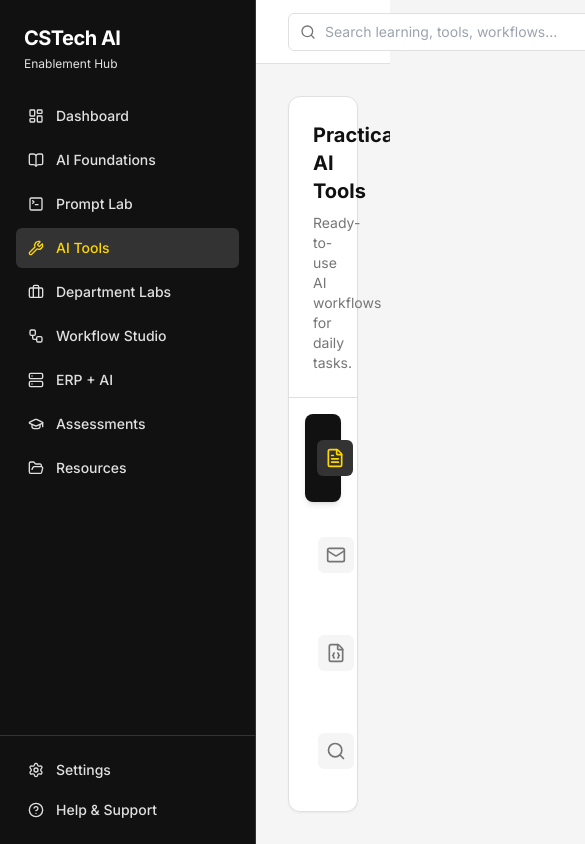
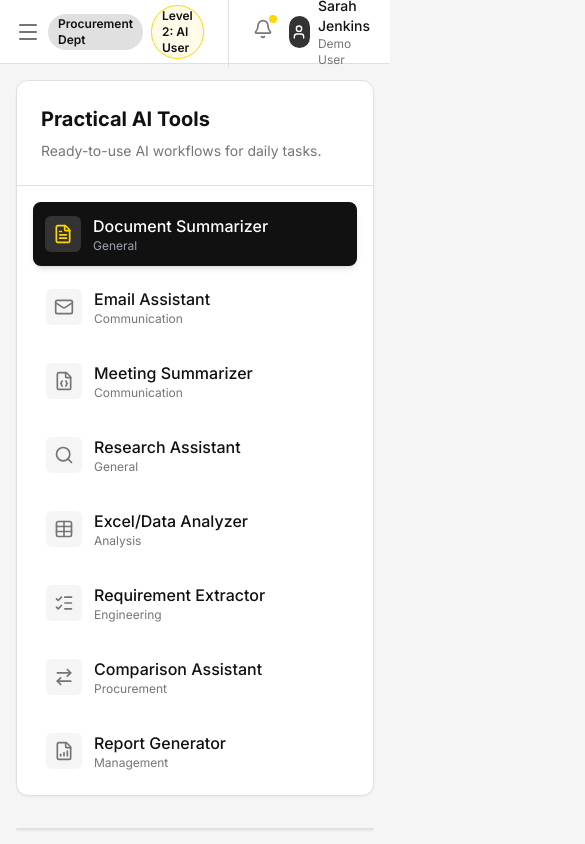
Before and after one commit to pruthvirajtarode/CSTech-AI-Enablement-Hub, a React (Vite) app: page /tools in a window 390 px wide. Shown: the top 844 px of the page, 585 px wide, since content can reach past the window. Built offline with nearby package versions, Linux system fonts and the light colour scheme.

Commit message:
Polish UI, fix buttons, add responsive layout, and improve SEO

```diff
--- a/index.html
+++ b/index.html
@@ -4,7 +4,8 @@
     <meta charset="UTF-8" />
     <link rel="icon" type="image/svg+xml" href="/favicon.svg" />
     <meta name="viewport" content="width=device-width, initial-scale=1.0" />
-    <title>cstglobal</title>
+    <meta name="description" content="CSTech AI Enablement Hub - Learn and apply AI in your daily workflows." />
+    <title>CSTech AI Enablement Hub</title>
   </head>
   <body>
     <div id="root"></div>
--- a/src/components/navigation/Sidebar.tsx
+++ b/src/components/navigation/Sidebar.tsx
@@ -16,7 +16,12 @@ import {
   X
 } from 'lucide-react';
 
-export function Sidebar() {
+interface SidebarProps {
+  isOpen?: boolean;
+  setIsOpen?: (isOpen: boolean) => void;
+}
+
+export function Sidebar({ isOpen = false, setIsOpen }: SidebarProps) {
   const [activeModal, setActiveModal] = useState<'settings' | 'help' | null>(null);
 
   const navItems = [
@@ -32,11 +37,27 @@ export function Sidebar() {
   ];
 
   return (
-    <aside className="w-64 h-screen bg-brand-black text-brand-white flex flex-col fixed left-0 top-0 border-r border-brand-charcoal overflow-y-auto">
-      <div className="p-6">
-        <h1 className="text-xl font-bold tracking-tight">CSTech AI</h1>
-        <p className="text-xs text-brand-gray mt-1">Enablement Hub</p>
-      </div>
+    <>
+      {/* Mobile Backdrop */}
+      {isOpen && (
+        <div
+          className="fixed inset-0 bg-black/50 z-40 lg:hidden"
+          onClick={() => setIsOpen?.(false)}
+        />
+      )}
+      <aside className={cn(
+        "w-64 h-screen bg-brand-black text-brand-white flex flex-col fixed left-0 top-0 border-r border-brand-charcoal overflow-y-auto z-50 transition-transform duration-300",
+        isOpen ? "translate-x-0" : "-translate-x-full lg:translate-x-0"
+      )}>
+        <div className="p-6 flex items-center justify-between">
+          <div>
+            <h1 className="text-xl font-bold tracking-tight">CSTech AI</h1>
+            <p className="text-xs text-brand-gray mt-1">Enablement Hub</p>
+          </div>
+          <button className="lg:hidden text-brand-gray hover:text-white" onClick={() => setIsOpen?.(false)}>
+            <X className="w-6 h-6" />
+          </button>
+        </div>
 
       <nav className="flex-1 px-4 space-y-1">
         {navItems.map((item) => (
@@ -118,5 +139,6 @@ export function Sidebar() {
         </div>
       )}
     </aside>
+    </>
   );
 }
--- a/src/components/navigation/Topbar.tsx
+++ b/src/components/navigation/Topbar.tsx
@@ -1,14 +1,26 @@
 import { useState } from 'react';
-import { Search, Bell, User } from 'lucide-react';
+import { Search, Bell, User, Menu } from 'lucide-react';
 import { Badge } from '../ui/Badge';
 
-export function Topbar() {
+interface TopbarProps {
+  onMenuClick?: () => void;
+}
+
+export function Topbar({ onMenuClick }: TopbarProps) {
   const [showNotifications, setShowNotifications] = useState(false);
 
   return (
-    <header className="h-16 bg-white border-b border-brand-gray flex items-center justify-between px-8 sticky top-0 z-10">
+    <header className="h-16 bg-white border-b border-brand-gray flex items-center justify-between px-4 lg:px-8 sticky top-0 z-10">
       <div className="flex items-center gap-4">
-        <div className="relative">
+        {onMenuClick && (
+          <button
+            className="lg:hidden p-2 -ml-2 text-brand-darkGray hover:text-brand-black transition-colors"
+            onClick={onMenuClick}
+          >
+            <Menu className="w-6 h-6" />
+          </button>
+        )}
+        <div className="relative hidden sm:block">
           <Search className="w-4 h-4 absolute left-3 top-1/2 -translate-y-1/2 text-brand-darkGray" />
           <input
             type="text"
--- a/src/layouts/AppLayout.tsx
+++ b/src/layouts/AppLayout.tsx
@@ -1,14 +1,17 @@
+import { useState } from 'react';
 import { Outlet } from 'react-router-dom';
 import { Sidebar } from '../components/navigation/Sidebar';
 import { Topbar } from '../components/navigation/Topbar';
 
 export function AppLayout() {
+  const [isSidebarOpen, setIsSidebarOpen] = useState(false);
+
   return (
-    <div className="flex min-h-screen bg-brand-lightGray">
-      <Sidebar />
-      <div className="flex-1 ml-64 flex flex-col min-w-0">
-        <Topbar />
-        <main className="flex-1 p-8 overflow-y-auto">
+    <div className="flex min-h-screen bg-brand-lightGray relative">
+      <Sidebar isOpen={isSidebarOpen} setIsOpen={setIsSidebarOpen} />
+      <div className="flex-1 lg:ml-64 flex flex-col min-w-0 w-full transition-all duration-300">
+        <Topbar onMenuClick={() => setIsSidebarOpen(true)} />
+        <main className="flex-1 p-4 lg:p-8 overflow-y-auto">
           <Outlet />
         </main>
       </div>
--- a/src/pages/AIFoundations.tsx
+++ b/src/pages/AIFoundations.tsx
@@ -116,7 +116,7 @@ const moduleContent: Record<number, React.ReactNode> = {
           ></textarea>
 
           <div className="flex justify-end">
-            <Button>Submit Answer</Button>
+            <Button onClick={() => alert("Answer submitted for review!")}>Submit Answer</Button>
           </div>
         </CardContent>
       </Card>
--- a/src/pages/AITools.tsx
+++ b/src/pages/AITools.tsx
@@ -135,7 +135,7 @@ export function AITools() {
                   <Button variant="outline" size="sm" onClick={() => navigator.clipboard.writeText(output)}>
                     <Copy className="w-4 h-4 mr-2" /> Copy
                   </Button>
-                  <Button variant="secondary" size="sm">
+                  <Button variant="secondary" size="sm" onClick={() => alert("Output downloaded!")}>
                     <Download className="w-4 h-4 mr-2" /> Download
                   </Button>
                 </div>
--- a/src/pages/DepartmentLabs.tsx
+++ b/src/pages/DepartmentLabs.tsx
@@ -166,8 +166,11 @@ export function DepartmentLabs() {
                     </div>
 
                     <div className="flex justify-end gap-3 pt-4">
-                      <Button variant="outline" onClick={() => setDemoLoaded(false)}>Reset</Button>
-                      <Button>Export Summary to ERP</Button>
+                      <Button variant="outline" onClick={() => {
+                        setDemoLoaded(false);
+                        if (fileInputRef.current) fileInputRef.current.value = '';
+                      }}>Reset</Button>
+                      <Button onClick={() => alert("Summary successfully exported to ERP system!")}>Export Summary to ERP</Button>
                     </div>
                   </div>
                 ) : (
--- a/src/pages/WorkflowStudio.tsx
+++ b/src/pages/WorkflowStudio.tsx
@@ -45,9 +45,9 @@ export function WorkflowStudio() {
           <p className="text-brand-darkGray text-lg">Design AI-powered workflows to automate repetitive analysis.</p>
         </div>
         <div className="flex gap-3">
-          <Button variant="outline"><Settings className="w-4 h-4 mr-2" /> Settings</Button>
-          <Button variant="secondary"><Save className="w-4 h-4 mr-2" /> Save Draft</Button>
-          <Button><Play className="w-4 h-4 mr-2" /> Run Test</Button>
+          <Button variant="outline" onClick={() => alert("Settings panel would open here.")}><Settings className="w-4 h-4 mr-2" /> Settings</Button>
+          <Button variant="secondary" onClick={() => alert("Draft saved successfully!")}><Save className="w-4 h-4 mr-2" /> Save Draft</Button>
+          <Button onClick={() => alert("Starting workflow test run...")}><Play className="w-4 h-4 mr-2" /> Run Test</Button>
         </div>
       </div>
 
```
